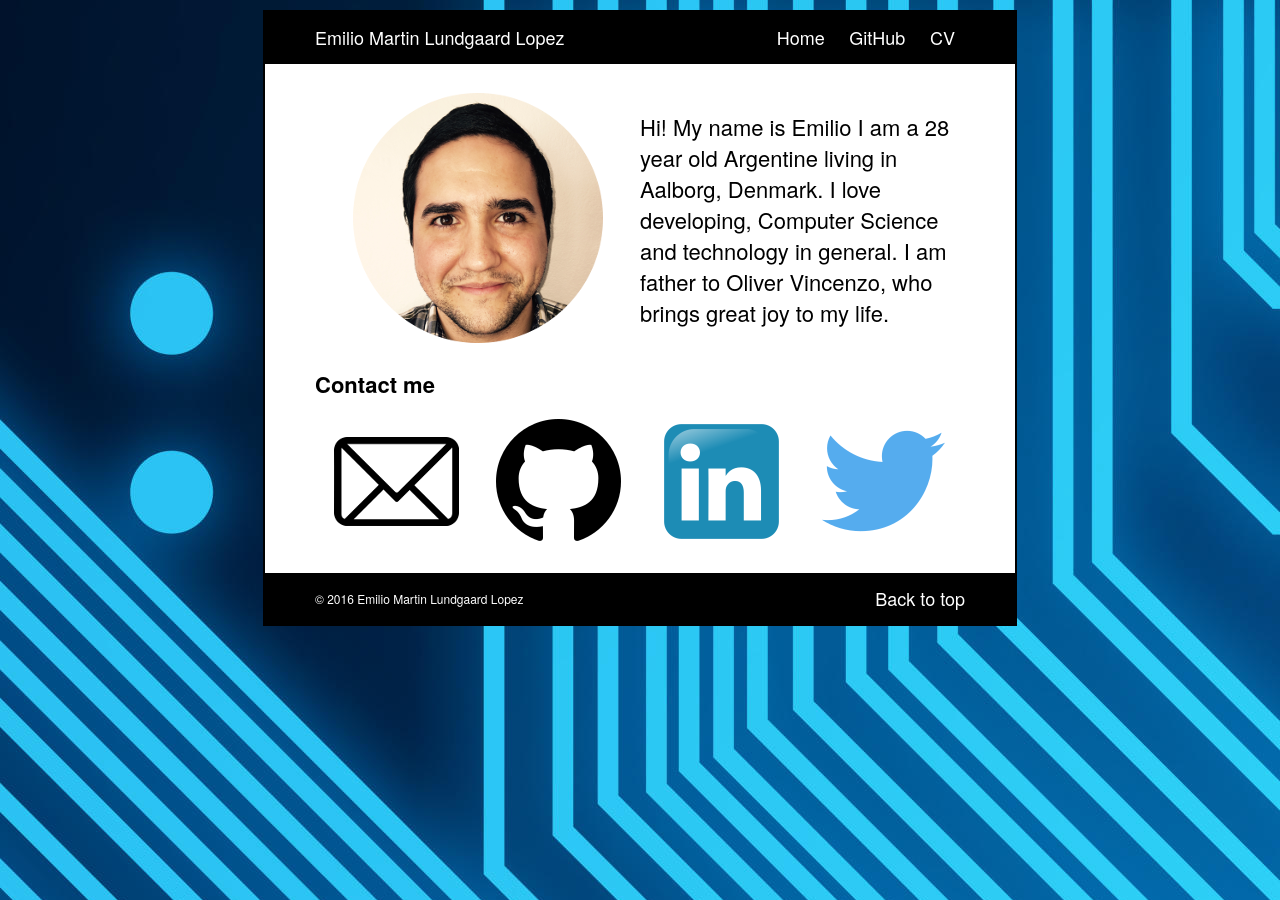
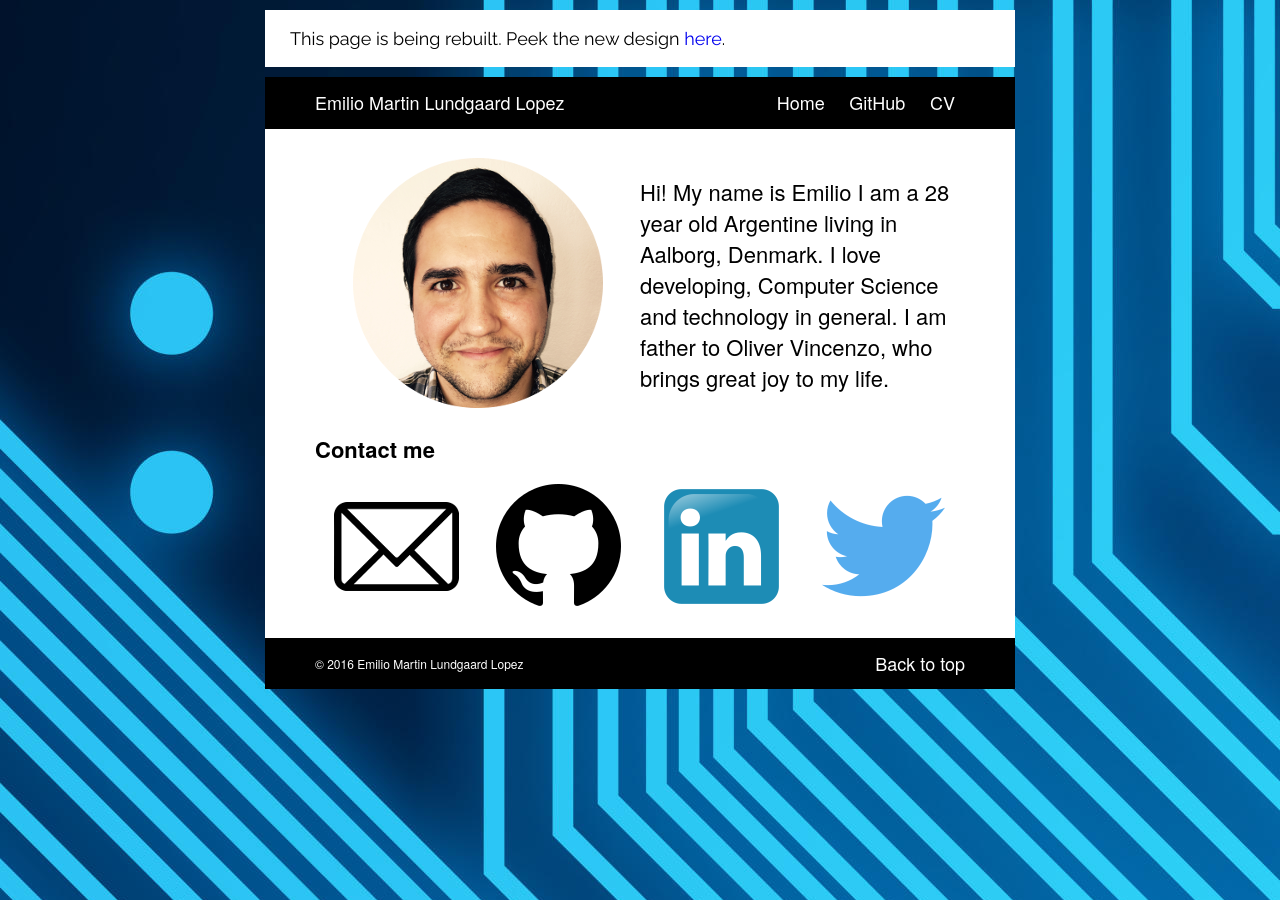
Before and after one commit to emilioidk/emilioidk.github.io, a Jekyll site: the page built from index.html, in a window 1280 px wide. Built offline with Jekyll 4.4.1, drawn with Linux system fonts in a browser that asks for light colours.

Commit message:
Adding page under rebuilding sign

```diff
--- a/_layouts/default.html
+++ b/_layouts/default.html
@@ -4,6 +4,10 @@
   {% include head.html %}
 
   <body>
+    <div class="alert-wrapper">
+      <p>This page is being rebuilt. Peek the new design <a href="https://github.com/emilioidk/homepage-design/tree/master/outputs">here</a>.</p>
+    </div>
+
     <div class="page-wrapper">
 
     {% include header.html %}
--- a/css/main.scss
+++ b/css/main.scss
@@ -44,7 +44,7 @@ body {
     max-width: 750px;
     margin: 10px auto;
 
-    border: 2px solid $dark-color;
+    //border: 2px solid $dark-color;
     background-image: url("/assets/circuit-board-bg.jpg");
 
     font-family: $font-family;
@@ -337,3 +337,17 @@ h2 {
             align-items: center;
   }
 }
+
+.alert-wrapper {
+  background-color:white;
+  width:100%;
+  height:100%;
+  padding:0;
+  vertical-align: middle;
+  display: flex;
+  margin: 10px 0;
+}
+
+.alert-wrapper p {
+  padding: 0 25px;
+}
```
